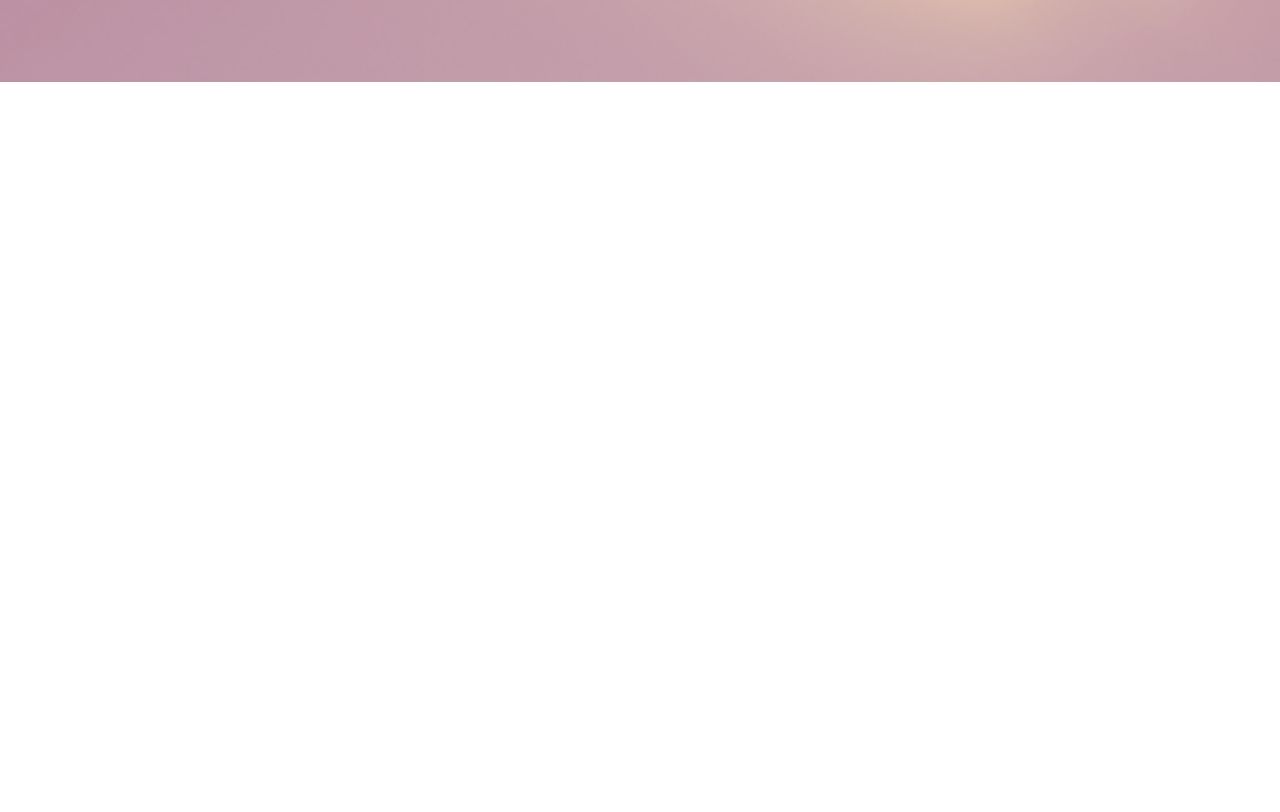
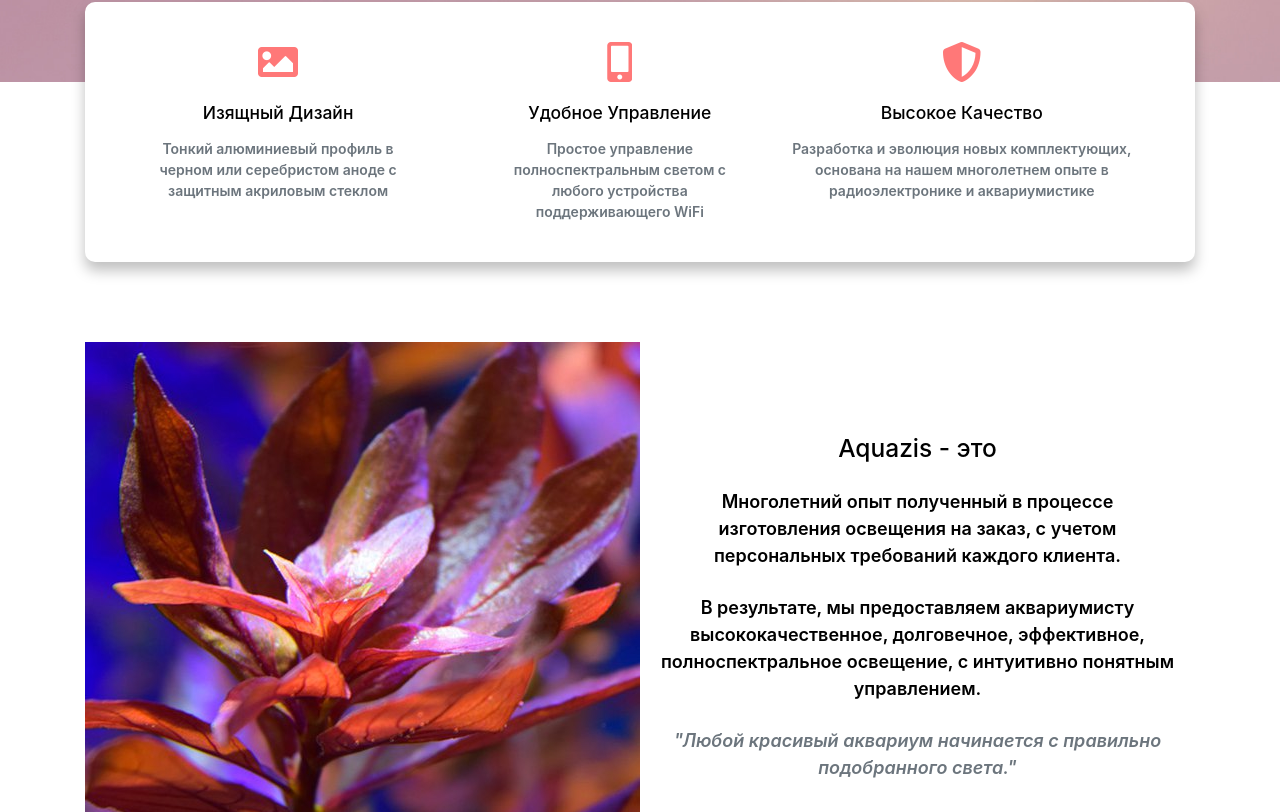
Before and after one commit to vddsh/Aquazisweb, a React (Create React App) app: page / in a window 1280 px wide. Shown: the part 768-1580 px from the top of the page. Before the commit the page ends 850 px from the top, so only its background shows below. Built offline with nearby package versions, Linux system fonts and the light colour scheme.

Commit message:
before slider

```diff
--- a/package.json
+++ b/package.json
@@ -6,6 +6,7 @@
     "@testing-library/jest-dom": "^5.16.1",
     "@testing-library/react": "^12.1.2",
     "@testing-library/user-event": "^13.5.0",
+    "aos": "^2.3.4",
     "react": "^17.0.2",
     "react-dom": "^17.0.2",
     "react-scripts": "5.0.0",
--- a/public/index.html
+++ b/public/index.html
@@ -10,6 +10,13 @@
       content="Web site created using create-react-app"
     />
     <link rel="apple-touch-icon" href="%PUBLIC_URL%/logo192.png" />
+    <link
+      rel="stylesheet"
+      href="https://use.fontawesome.com/releases/v5.15.4/css/all.css"
+      integrity="sha384-DyZ88mC6Up2uqS4h/KRgHuoeGwBcD4Ng9SiP4dIRy0EXTlnuz47vAwmeGwVChigm"
+      crossorigin="anonymous"
+    />
+    <link href="https://unpkg.com/aos@2.3.1/dist/aos.css" rel="stylesheet" />
     <!--
       manifest.json provides metadata used when your web app is installed on a
       user's mobile device or desktop. See https://developers.google.com/web/fundamentals/web-app-manifest/
--- a/src/components/HeroPage/HeroPage.jsx
+++ b/src/components/HeroPage/HeroPage.jsx
@@ -1,8 +1,16 @@
-import React from "react";
+import React, { useEffect } from "react";
 import "./HeroPage.scss";
 import Background from "../../images/hero.jpg";
+import "aos/dist/aos.css";
+import AOS from "aos";
+import Slider from "./Slider/Slider";
 
 function HeroPage() {
+  useEffect(() => {
+    AOS.init({ duration: 2000 });
+    AOS.refresh();
+  }, []);
+
   return (
     <div className="wrapper">
       <section
@@ -10,7 +18,7 @@ function HeroPage() {
         style={{ backgroundImage: `url(${Background})` }}
       >
         <div className="container">
-          <div className="hero__row">
+          <div className="hero__row" data-aos="fade_left">
             <h1 className="hero__head">
               Изготовление <span>LED-освещения для</span> аквариумов любой
               сложности
@@ -19,7 +27,80 @@ function HeroPage() {
               Воспользуйтесь конструктором для просчета эффективного
               светодиодного освещения под Ваш аквариум.
             </p>
-            <a className="hero__btn btn">Собрать светильник</a>
+            <a href="#" className="hero__btn btn">
+              Собрать светильник
+            </a>
+          </div>
+        </div>
+      </section>
+      <section className="benefits" data-aos="fade_up" data-aos-once="true">
+        <div className="container">
+          <div className="benefits__row">
+            <div className="benefits__row-info">
+              <i className="far fa-image"></i>
+              <h3 className="benefits__head">Изящный Дизайн</h3>
+              <p className="benefits__text">
+                Тонкий алюминиевый профиль в черном или серебристом аноде с
+                защитным акриловым стеклом
+              </p>
+            </div>
+            <div className="benefits__row-info centered">
+              <i className="far fas fa-mobile-alt"></i>
+              <h3 className="benefits__head">Удобное Управление</h3>
+              <p className="benefits__text">
+                Простое управление полноспектральным светом с любого устройства
+                поддерживающего WiFi
+              </p>
+            </div>
+            <div className="benefits__row-info">
+              <i className="far fas fa-shield-alt"></i>
+              <h3 className="benefits__head">Высокое Качество</h3>
+              <p className="benefits__text">
+                Разработка и эволюция новых комплектующих, основана на нашем
+                многолетнем опыте в радиоэлектронике и аквариумистике
+              </p>
+            </div>
+          </div>
+        </div>
+      </section>
+      <section className="about">
+        <div className="container">
+          <div className="about__row">
+            <div className="about__box">
+              <img src="./img/about.jpg" className="about__img"></img>
+            </div>
+            <div className="about__box">
+              <div className="about__text-row">
+                <h3 className="about__head">Aquazis - это</h3>
+                <p className="about__text">
+                  Многолетний опыт полученный в процессе изготовления освещения
+                  на заказ, с учетом персональных требований каждого клиента.
+                </p>
+                <p className="about__text">
+                  В результате, мы предоставляем аквариумисту
+                  высококачественное, долговечное, эффективное,
+                  полноспектральное освещение, с интуитивно понятным
+                  управлением.
+                </p>
+                <p className="about__text about__text-italic">
+                  "Любой красивый аквариум начинается с правильно подобранного
+                  света."
+                </p>
+              </div>
+            </div>
+          </div>
+        </div>
+      </section>
+      <section className="slider">
+        <div className="container">
+          <div className="slider__head">
+            <h3>Наши работы</h3>
+          </div>
+          <div className="slider__component">
+            <Slider />
+          </div>
+          <div className="slider__info">
+            <p>Больше работ у нас на авквафоруме</p>
           </div>
         </div>
       </section>
--- a/src/components/HeroPage/HeroPage.scss
+++ b/src/components/HeroPage/HeroPage.scss
@@ -1,3 +1,4 @@
+/*Hero section*/
 .hero {
   margin: 50px 0px 0px 0px;
   background-repeat: no-repeat;
@@ -6,6 +7,8 @@
   height: calc(100vh);
   display: flex;
   max-width: 100%;
+  max-height: 100vh;
+  overflow: hidden;
 }
 .hero__row {
   display: column;
@@ -55,11 +58,90 @@
   text-decoration: none;
   color: #fff;
 }
+/*------------------*/
 
-@media (max-width: 767px) {
+/*Benefits section*/
+.benefits {
+  margin-top: -80px;
+  margin-bottom: 80px;
+  position: relative;
+  z-index: 1;
+  overflow: visible;
+}
+.benefits__row {
+  background-color: white;
+  box-shadow: 0 0.6rem 1rem rgba(0, 0, 0, 0.25);
+  border-radius: 10px;
+  padding: 40px;
+  display: flex;
+}
+.centered {
+  margin: 0px 0px 0px 40px;
+}
+.benefits__row-info {
+  padding: 0 20px;
+  position: relative;
+  text-align: center;
+}
+.benefits__row-info p {
+  color: #6c757d;
+  line-height: 1.5;
+}
+.benefits__head {
+  font-size: 1.25rem;
+  margin: 15px 0px;
+}
+.far {
+  font-size: 40px;
+  color: #ff7878;
+}
+/*-------------------*/
+
+/*About Section*/
+.about {
+  margin-bottom: 80px;
+}
+.about__row {
+  display: flex;
+  flex-wrap: wrap;
+}
+.about__box {
+  width: 50%;
+  display: flex;
+  justify-content: center;
+  align-items: center;
+}
+.about__img {
+  width: 100%;
+}
+.about__text-row {
+  text-align: center;
+  padding: 0px 20px;
+}
+.about__text-row h3,
+.about__text-row p {
+  margin-bottom: 25px;
+}
+
+.about__head {
+  font-size: 1.75rem;
+  font-weight: 500;
+}
+.about__text {
+  font-size: 18px;
+  &-italic {
+    color: #6c757d;
+    font-style: italic;
+  }
+}
+
+/*-------------*/
+
+/*Mobile version*/
+@media (max-width: 768px) {
+  /*Hero section*/
   .hero__row {
-    margin-top: 20px;
-    // display: inline;
+    margin-top: 40px;
     padding-right: 0;
     text-align: center;
   }
@@ -73,4 +155,24 @@
   .hero__head span {
     font-size: 30px;
   }
+  /*-------------------*/
+  /*Benefits section*/
+  .benefits__row {
+    display: block;
+    padding: 25px;
+  }
+  .benefits__row-info {
+    padding-top: 15px;
+  }
+  .centered {
+    margin: 0px 0px 0px 0px;
+  }
+  /*------------------*/
+  /*About section*/
+  .about__box {
+    width: 100%;
+  }
+  /*------------*/
 }
+
+/*-----------------*/
--- /dev/null
+++ b/src/components/Slider/Slider.jsx
@@ -0,0 +1,7 @@
+import React, { Component } from "react";
+
+export default class Slider extends Component {
+  render() {
+    return <div></div>;
+  }
+}
--- a/src/index.css
+++ b/src/index.css
@@ -22,7 +22,6 @@ code {
   -moz-box-sizing: border-box;
   -webkit-box-sizing: border-box;
   box-sizing: border-box;
-  color: #212529;
   font-weight: 600;
 }
 :focus,
@@ -92,6 +91,18 @@ h6 {
   margin-bottom: 0.5rem;
   font-weight: 500;
   line-height: 1.2;
+  overflow: hidden;
+}
+h1,
+h2,
+h3,
+h4,
+h5,
+h6,
+li,
+p,
+a {
+  color: black;
 }
 /*--------------------*/
 
@@ -100,6 +111,7 @@ h6 {
   max-width: 1140px;
   margin: 0 auto;
   padding: 0 15px;
+  overflow: inherit;
 }
 
 /*--------*/
```
Also changed, not shown: public/img/about.jpg (added), 1 other file (tests, documents, lock files or other folders).
